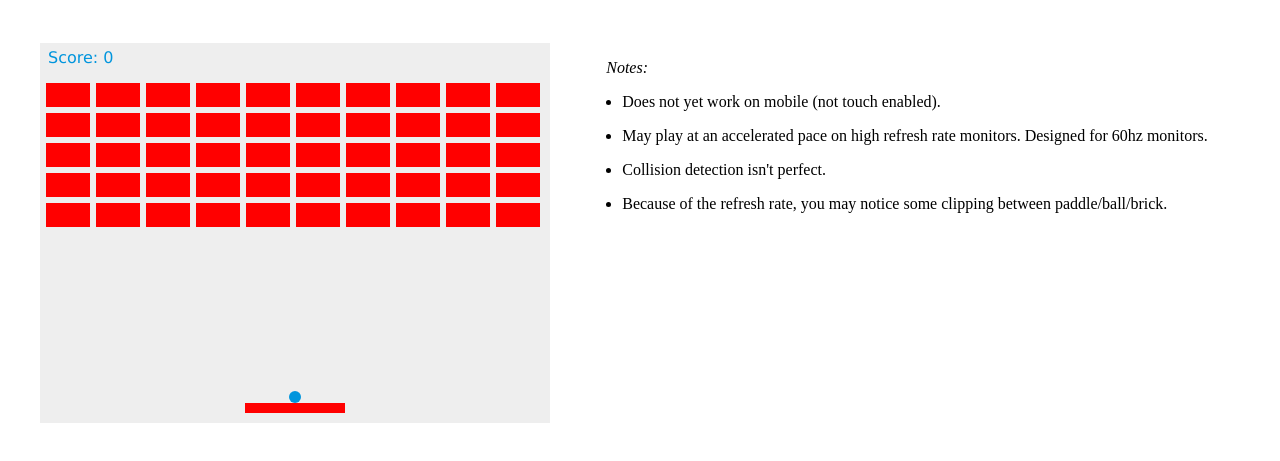
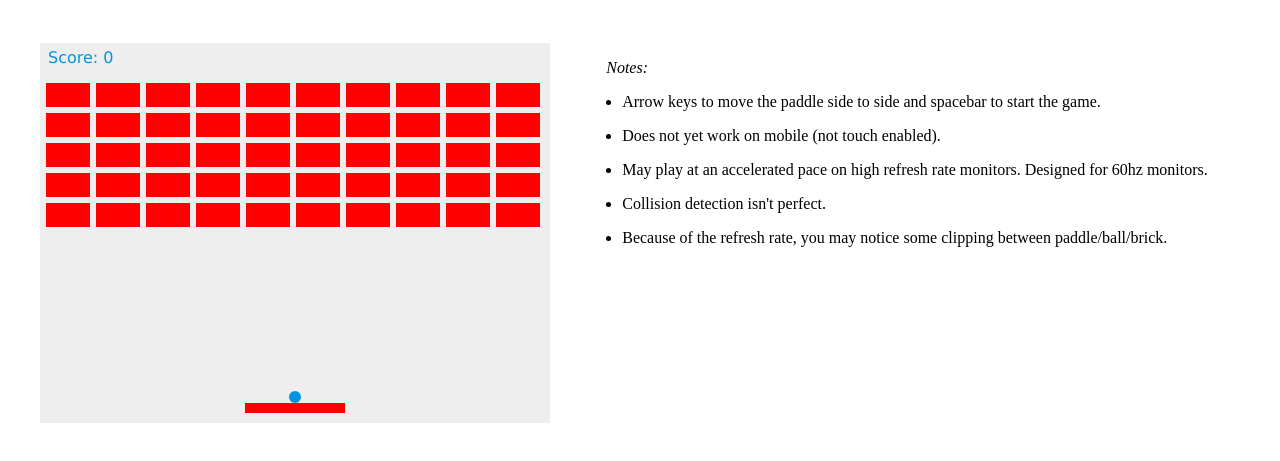
Before and after one commit to mclean-dev/mclean-dev.github.io, a plain HTML site: page index.html in a window 1280 px wide. Shown: the part 69-530 px from the top of the page. Drawn offline with Linux system fonts and the light colour scheme.

Commit message:
Update index.html

```diff
--- a/index.html
+++ b/index.html
@@ -56,6 +56,7 @@
         <canvas id="myCanvas" width="510" height="380">Your browser does not support canvas element.</canvas>
 
         <script>
+            // initialize the canvas element
             const canvas = document.getElementById("myCanvas");
             const ctx = canvas.getContext("2d");
             // const el = document.getElementById('canvas');
@@ -65,9 +66,13 @@
             // el.addEventListener('touchmove', handleMove);
             document.addEventListener('keyup', keyUpHandler);
             document.addEventListener('keydown', keyDownHandler);
+
+            // let's declare some variables
             let raf;
             let score = 0;
             let gameStart = false;
+
+            //paddle object
             let paddle = {
                 width: 100,
                 height: 10,
@@ -84,7 +89,7 @@
                 }
             }
 
-
+            // ball object
             let ball = {
                 radius: 6,
                 color: '#0095DD',
@@ -105,6 +110,7 @@
                 }
             }
 
+            // object containing the field of bricks
             let brickField = {
                 bricks: [],
                 RowCount: 5,
@@ -115,12 +121,15 @@
                     for (let c = 0; c < this.ColumnCount; c++) {
                         this.bricks[c] = [];
                         for (let r = 0; r < this.RowCount; r++) {
+                            //give each brick a position in the field
+                            // state tells the game whether a brick should be displayed/hasn't yet been hit
                             this.bricks[c][r] = { x: 0, y: 0, state: 0, height: 24, width: 44 };
                         }
                     }
                 }
             }
 
+            // input handlers
             function keyDownHandler(e) {
                 if (e.keyCode == 37) {
                     paddle.movement.left = 1;
@@ -141,12 +150,15 @@
                     paddle.movement.right = 0;
                 }
             }
+
+            // render the score to the canvas
             function drawScore() {
                 ctx.font = "16px Verdana";
                 ctx.fillStyle = "#0095DD";
                 ctx.fillText("Score: " + score, 8, 20);
             }
 
+            // render the brickfield to the canvas
             function drawBricks() {
                 for (var c = 0; c < brickField.ColumnCount; c++) {
                     for (var r = 0; r < brickField.RowCount; r++) {
@@ -162,11 +174,13 @@
                 }
             }
 
+            // check for collision between the ball and each brick
             function collide(brick) {
 
                 let distX;
                 let distY;
                 let bounce = { x: 0, y: 0 };
+                // find the closest horizontal point on the brick between the ball and brick
                 if (ball.x < brick.x) {
                     distX = brick.x;
                 } else if (ball.x > brick.x + brick.width) {
@@ -175,6 +189,7 @@
                     distX = ball.x;
                 }
 
+                // find the closest vertical point on the brick between the ball and brick
                 if (ball.y < brick.y) {
                     distY = brick.y;
                 } else if (ball.y > brick.y + brick.height) {
@@ -182,8 +197,11 @@
                 } else {
                     distY = ball.y;
                 }
+
+                // calculate the distance between the ball and brick -- if it is less than the radius of the ball, a collision has occured
                 let distance = Math.sqrt(Math.pow(distX - ball.x, 2) + Math.pow(distY - ball.y, 2))
                 if (distance <= ball.radius) {
+                    // lets us know which direction the ball should bounce based on where it hit on the brick
                     if (ball.x < brick.x || ball.x > brick.x + brick.width) {
                         bounce.x = 1;
                     }
@@ -191,9 +209,11 @@
                         bounce.y = 1;
                     }
                 }
+
                 return bounce;
             }
 
+            // loops through the brickfield, runs collision detection on each brick, changes the ball direction accordingly, and updates the score
             function brickCollisionDetection() {
                 for (n = 0; n < brickField.bricks.length; n++) {
                     for (m = 0; m < brickField.bricks[n].length; m++) {
@@ -215,6 +235,7 @@
                 }
             }
 
+            // after a loss/win, gets called to re-initialize the game state should the player wish to play again
             function refresh(message) {
                 let keepPlaying = confirm(message);
                 gameStart = false;
@@ -228,6 +249,7 @@
                 return;
             }
 
+            // main drawing function. renders the paddle, ball, score, bricks
             function draw() {
                 // drawing code
                 ctx.clearRect(0, 0, canvas.width, canvas.height);
@@ -246,12 +268,15 @@
                     refresh('Game over. Play again?');
                 }
                 if (gameStart) {
+                    // if the ball and paddle collide, determine the angle of the ball's rebound
                     if (ball.y == paddle.y - ball.radius && (ball.x >= paddle.x && ball.x <= paddle.x + paddle.width)) {
                         let angle = Math.atan2(canvas.height - ball.y, ball.x - (paddle.x + paddle.width / 2));
                         ball.dy = -(Math.sin(angle) * ball.speed);
                         ball.dx = Math.cos(angle) * ball.speed;
                     }
                 }
+
+                // move the paddle according to the keyboard input
                 if ((paddle.movement.left === 0 && paddle.movement.right === 1) && paddle.x <= canvas.width - paddle.width) {
                     paddle.x += 5;
                     if (!gameStart) {
@@ -271,6 +296,8 @@
                 console.log(ball.speed);
                 ball.x += ball.dx;
                 ball.y += ball.dy;
+
+                // recursively call itself to update the canvas each frame
                 raf = window.requestAnimationFrame(draw);
 
             }
@@ -278,6 +305,8 @@
             brickField.initialize();
             paddle.initialize();
             ball.initialize();
+
+            // call draw for the first time
             window.requestAnimationFrame(draw);
 
 
@@ -285,6 +314,9 @@
         <div id='notes'>
             <p><em>Notes:</em></p>
             <ul>
+                <li>
+                    <p>Arrow keys to move the paddle side to side and spacebar to start the game.</p>
+                </li>
                 <li>
                     <p>Does not yet work on mobile (not touch enabled).</p>
                 </li>
```
